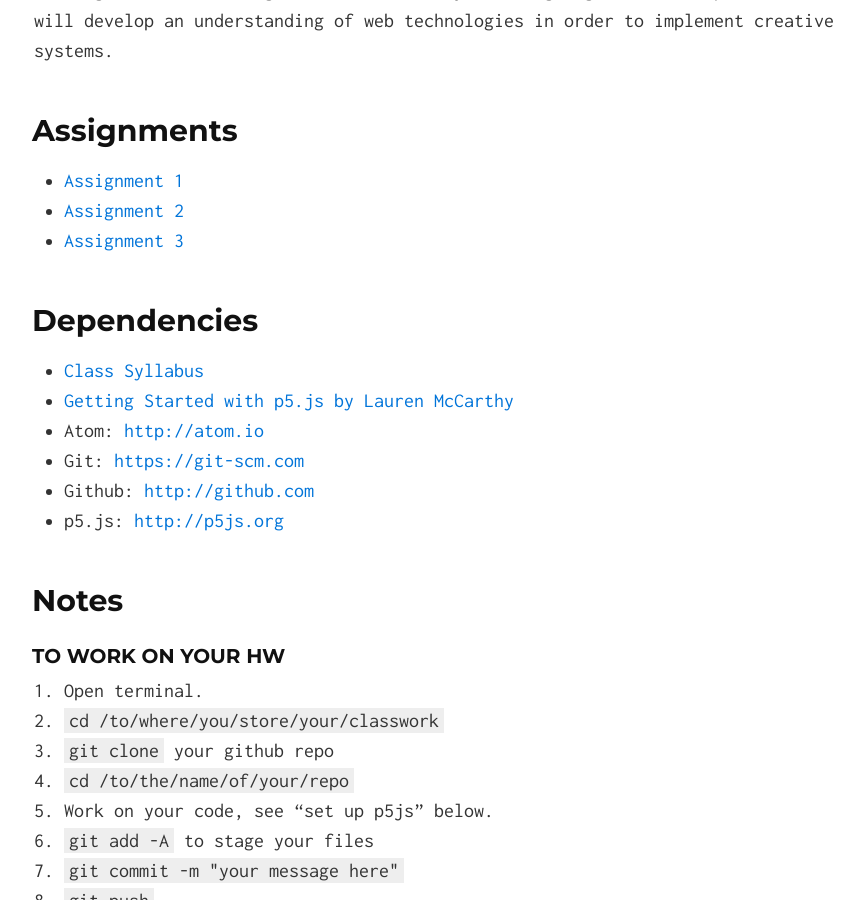
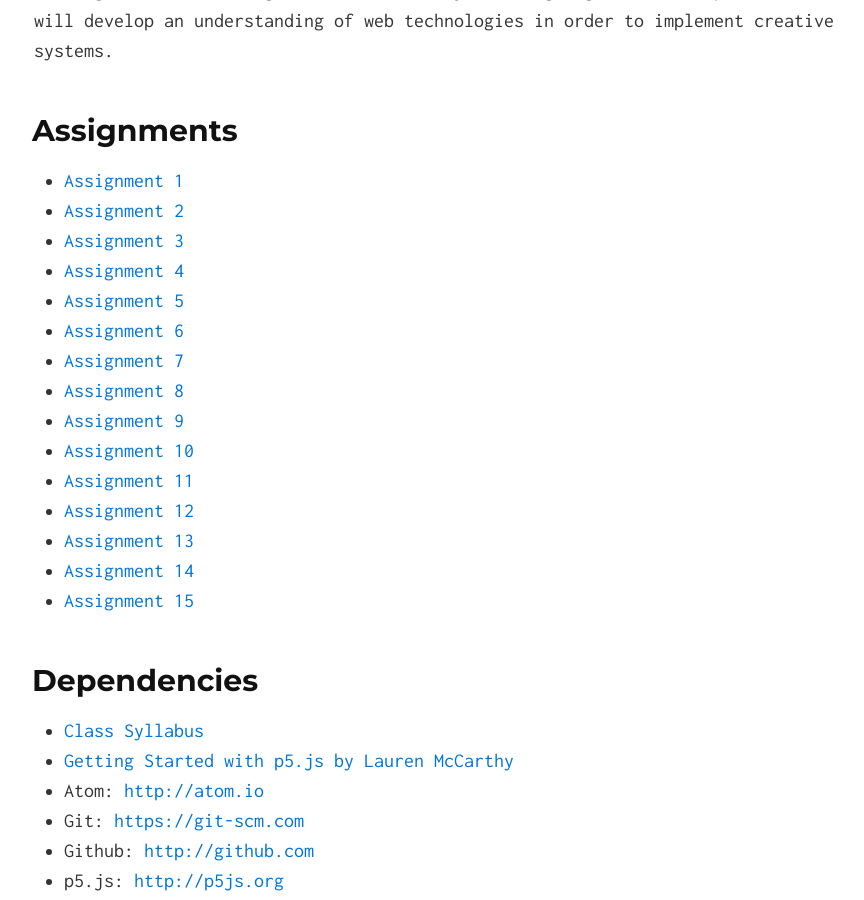
Before and after one commit to lsudigitalart/lsudigitalart.github.io, a Jekyll site: the page built from 2210/index.md, in a window 1280 px wide and 900 px high, scrolled down 454 px. Shown: the whole window, without its empty margins (186-1050 px from the left). Built offline with Jekyll 4.4.1, drawn with Linux system fonts in a browser that asks for light colours; some of the changed text lies outside the part shown.

Commit message:
assignment links

```diff
--- a/2210/index.md
+++ b/2210/index.md
@@ -8,6 +8,18 @@
 - [Assignment 1](https://github.com/lsudigitalart/lsuart2210-hw-01)
 - [Assignment 2](https://github.com/lsudigitalart/2210hw2)
 - [Assignment 3](https://github.com/lsudigitalart/2210hw3)
+- [Assignment 4](https://github.com/lsudigitalart/2210hw4)
+- [Assignment 5](https://github.com/lsudigitalart/2210hw5)
+- [Assignment 6](https://github.com/lsudigitalart/2210hw6)
+- [Assignment 7](https://github.com/lsudigitalart/2210hw7)
+- [Assignment 8](https://github.com/lsudigitalart/2210hw8)
+- [Assignment 9](https://github.com/lsudigitalart/2210hw9)
+- [Assignment 10](https://github.com/lsudigitalart/2210hw10)
+- [Assignment 11](https://github.com/lsudigitalart/2210hw11)
+- [Assignment 12](https://github.com/lsudigitalart/2210hw12)
+- [Assignment 13](https://github.com/lsudigitalart/2210hw13)
+- [Assignment 14](https://github.com/lsudigitalart/2210hw14)
+- [Assignment 15](https://github.com/lsudigitalart/2210hw15)
 
 ## Dependencies
 - [Class Syllabus](https://docs.google.com/document/d/1yk3bP_PSSpOtV43bXvR_NRi34WBWfM9RBCf83GoEyjQ/edit?usp=sharing)
```
Also changed, not shown: other parts of 2210/index.md (+3 -2 lines).
